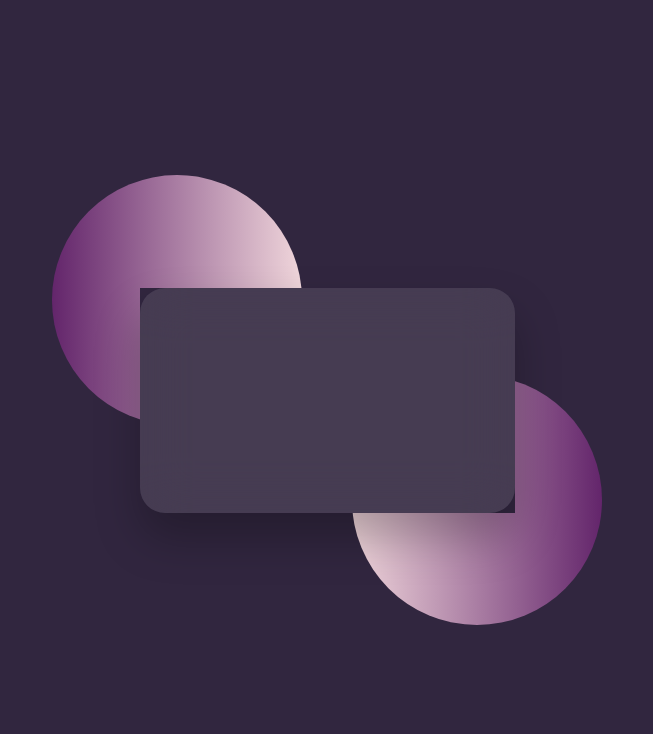
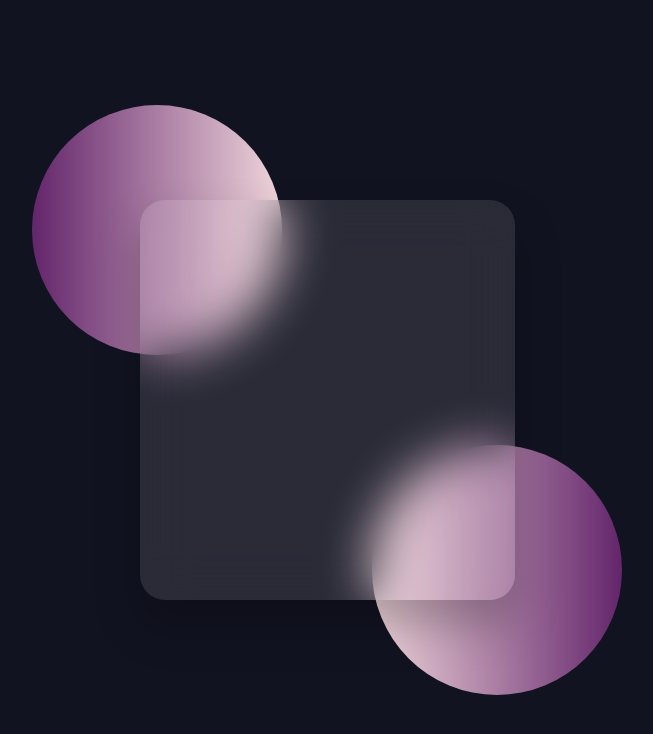
Before and after one commit to Saiful-Islam45/HTML-CSS-JS-brashup, a plain HTML site: page flipCard/index.html in a window 1280 px wide. Shown: the whole page, without its empty margins (313-966 px from the left). Drawn offline with Linux system fonts and the light colour scheme.

Commit message:
add blur filter

```diff
--- a/flipCard/style.css
+++ b/flipCard/style.css
@@ -2,7 +2,6 @@
   margin: 0;
   padding: 0;
   box-sizing: border-box;
-  background-color: #31263f;
 }
 
 section {
@@ -12,6 +11,7 @@ section {
   display: flex;
   align-items: center;
   justify-content: center;
+  background-color: #121321;
 }
 
 section::before {
@@ -20,7 +20,7 @@ section::before {
   height: 250px;
   width: 250px;
   border-radius: 50%;
-  transform: translate(-150px, -100px);
+  transform: translate(-170px, -170px);
   background: linear-gradient(90deg, rgb(99, 37, 107), rgb(240, 214, 219));
 }
 
@@ -30,13 +30,13 @@ section::after {
   height: 250px;
   width: 250px;
   border-radius: 50%;
-  transform: translate(150px, 100px);
+  transform: translate(170px, 170px);
   background: linear-gradient(90deg, rgb(240, 214, 219), rgb(99, 37, 107));
 }
 
 .container {
   position: relative;
-  height: 225px;
+  height: 400px;
   width: 375px;
   z-index: 100;
 }
```
